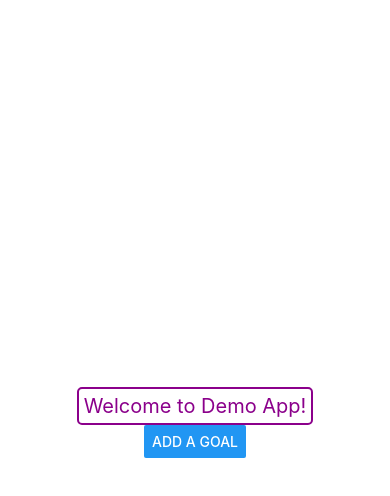
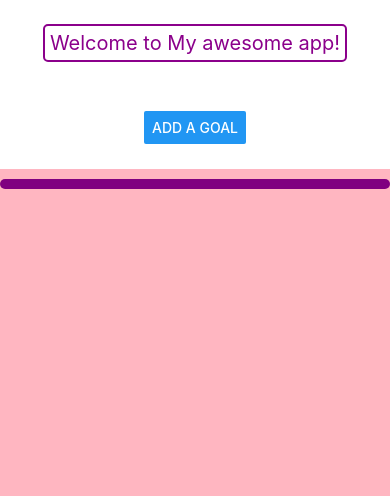
Before and after one commit to judd147/CS5520, a React Native app: screen / in a window 390 px wide. Shown: the top 496 px of the page. Built offline with nearby package versions, Linux system fonts and the light colour scheme.

Commit message:
finished week4

```diff
--- a/App.js
+++ b/App.js
@@ -1,44 +1,64 @@
-import { StatusBar } from 'expo-status-bar';
-import { StyleSheet, Text, View, Button } from 'react-native';
-import Header from './components/Header'
-import Input from './components/Input'
-import React, { useState } from 'react'
+import { StatusBar } from "expo-status-bar";
+import {
+  StyleSheet,
+  View,
+  Button,
+  SafeAreaView,
+  FlatList,
+} from "react-native";
+import Header from "./components/Header";
+import { useState } from "react";
+import Input from "./components/Input";
+import GoalItem from "./components/GoalItem"
 
 export default function App() {
-  const appName = 'Demo App';
-  const [text, setText] = useState("");
-  const [modalVisible, setModalVisible] = useState(false);
+  const appName = "My awesome app";
+  //const [text, setText] = useState("");
+  const [goals, setGoals] = useState([{}]);
+  const [isModalVisible, setIsModalVisible] = useState(false);
 
-  function inputHandler(data) {
-    console.log("You typed:", data);
-    setText(data);
-    setModalVisible(false);
+  function receiveInput(data) {
+    console.log("recieve input ", data);
+    const newGoal = {text: data, id: Math.random()}
+    setGoals([...goals, newGoal]);
+    setIsModalVisible(false);
   }
+  function dismissModal() {
+    setIsModalVisible(false);
+  }
+  return (
+    <SafeAreaView style={styles.container}>
+      <View style={styles.topView}>
+        <StatusBar style="auto" />
 
-  function showModal() {
-    setModalVisible(true);
-  }
-
-  return (
-    <View style={styles.container}>
-      <StatusBar style="auto" />
-      <Header name={appName} version={2}/>
-      <Button title='Add a Goal' onPress={showModal}/>
-      <Input inputHandler={inputHandler} modalVisible={modalVisible}/>
-      <Text>{text}</Text>
-    </View>
-    // handleTextChange takes in an onChangeText behind the scenes and we call setText to update the text state
+        <Header name={appName} version={2} />
+        <Button title="Add a goal" onPress={() => setIsModalVisible(true)} />
+        <Input
+          inputHandler={receiveInput}
+          modalVisible={isModalVisible}
+          dismissModal={dismissModal}
+        />
+      </View>
+      <View style={styles.bottomView}>
+        <FlatList
+          data={goals} renderItem={({ item }) =>
+          <GoalItem item={item}/> } />
+      </View>
+    </SafeAreaView>
   );
 }
 
 const styles = StyleSheet.create({
   container: {
     flex: 1,
-    backgroundColor: '#fff',
-    alignItems: 'center',
-    justifyContent: 'center',
+    backgroundColor: "white",
+    // alignItems: "center",
+    justifyContent: "center",
   },
-  input: {
-
-  }
+  topView: {
+    flex: 1,
+    alignItems: "center",
+    justifyContent: "space-around",
+  },
+  bottomView: { flex: 4, backgroundColor: "lightpink" },
 });
--- /dev/null
+++ b/components/GoalItem.js
@@ -0,0 +1,25 @@
+import { StyleSheet, Text, View } from 'react-native'
+import React from 'react'
+
+export default function GoalItem({ item }) {
+  return (
+    <View style={styles.textContainer}>
+      <Text style={styles.text}>{item.text}</Text>
+    </View>
+  )
+}
+
+const styles = StyleSheet.create({
+  text: {
+    textAlign: "center",
+    fontSize: 20,
+    color: 'white',
+    padding: 5,
+    borderRadius: 10,
+  },
+  textContainer: {
+    borderRadius: 10,
+    backgroundColor: 'purple',
+    marginTop: 10
+  },
+})
--- a/components/Input.js
+++ b/components/Input.js
@@ -1,53 +1,75 @@
-import { Button, StyleSheet, TextInput, Modal, View } from 'react-native'
-import React, { useState } from 'react'
+import {
+  Button,
+  Image,
+  Modal,
+  StyleSheet,
+  TextInput,
+  View,
+} from "react-native";
+import React, { useState } from "react";
 
-export default function Input({ inputHandler, modalVisible }) {
+export default function Input({ inputHandler, modalVisible, dismissModal }) {
   const [text, setText] = useState("");
-
-  const handleTextChange = (changedText) => {
-    console.log('User is typing.', changedText);
+  // callback handler
+  function changeTextHandler(changedText) {
+    console.log("user is typing ", changedText);
     setText(changedText);
   }
 
-  const confirmHandler = () => {
+  function confirmHandler() {
     inputHandler(text);
+    setText("")
+  }
+  function cancelHandler() {
+    // hide the modal
+    dismissModal();
     setText("");
   }
-
-  const cancelHandler = () => {
-    inputHandler("");
-    setText("");
-  }
-
   return (
-    <Modal visible={modalVisible} animationType="slide">
+    <Modal visible={modalVisible}>
       <View style={styles.container}>
-        <TextInput style={styles.input}
-          placeholder='Type something...'
+        <Image
+          source={{
+            uri: "https://cdn-icons-png.flaticon.com/512/2617/2617812.png",
+          }}
+          style={styles.image}
+        />
+        <Image source={require("../assets/goal.png")} style={styles.image} />
+        <TextInput
+          placeholder="Type something"
+          style={styles.input}
           value={text}
-          onChangeText={handleTextChange} />
-        <View style={styles.button}>
-          <Button title='Confirm' onPress={confirmHandler}/>
-          <Button title='Cancel' onPress={cancelHandler}/>
+          onChangeText={changeTextHandler}
+        />
+        <View style={styles.buttonsContainer}>
+          <View style={styles.buttonView}>
+            <Button title="Cancel" onPress={cancelHandler} />
+          </View>
+          <View style={styles.buttonView}>
+            <Button title="Confirm" onPress={confirmHandler} />
+          </View>
         </View>
       </View>
     </Modal>
-  )
+  );
 }
 
 const styles = StyleSheet.create({
+  buttonView: {
+    width: "30%",
+    margin: 5,
+  },
+  buttonsContainer: { flexDirection: "row" },
+  input: {
+    borderBottomWidth: 2,
+    borderBottomColor: "purple",
+    width: "50%",
+  },
   container: {
     flex: 1,
-    backgroundColor: '#fff',
-    alignItems: 'center',
-    justifyContent: 'center',
+    backgroundColor: "#ccc",
+    alignItems: "center",
+    justifyContent: "center",
   },
-  input: {
-    borderBottomWidth: 2,
-    borderBottomColor: 'darkmagenta',
-    width: '50%'
-  },
-  button: {
-    flexDirection: 'row'
-  }
+  image: { width: 100, height: 100 },
 });
```
Also changed, not shown: assets/goal.png (added).
